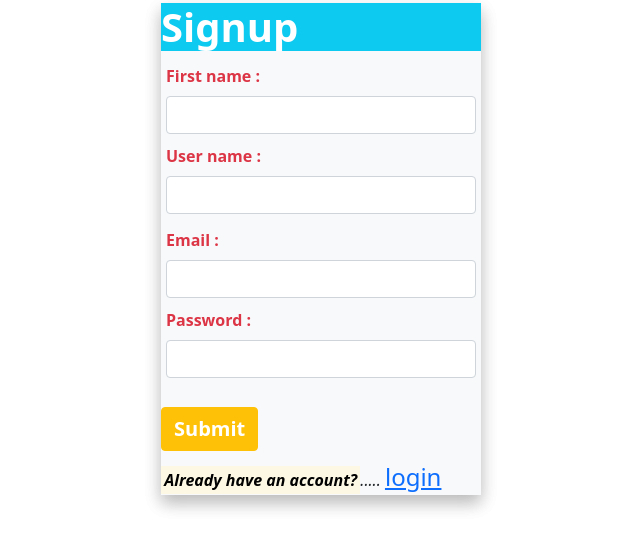
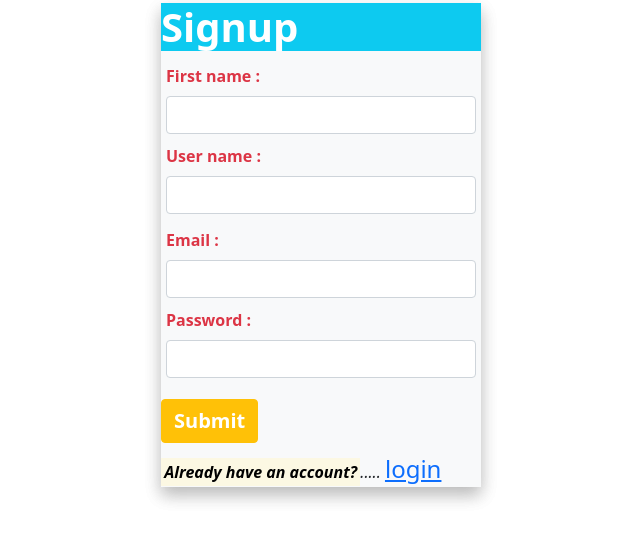
Before and after one commit to emmanuelsley/Crud_Application, a PHP site: page /register.crud.php in a window 1280 px wide. Shown: the part 45-595 px from the top of the page, without its empty margins (319-959 px from the left). Run offline with PHP 8.4, Linux system fonts and the light colour scheme.

Commit message:
My first commit

```diff
--- a/register.crud.php
+++ b/register.crud.php
@@ -7,7 +7,7 @@
     <link rel="stylesheet" href="css/bootstrap.min.css">
     <link rel="stylesheet" href="CSS/style.css">
 </head>
-<body class='container: w-25 pl-5 shadow   m-5 mx-auto g-3 '>
+<body class="container: w-25 pl-5 shadow   m-5 mx-auto g-3 ">
 <form action="process/register.php" method="POST" class="mt-5 shadow bg-light  ">
 <h1 ex-auto class="btn-info text-white fw-bold ">Signup</h1>
 
@@ -42,7 +42,7 @@
 
 
   <!-- <button type="submit" class="btn btn-primary">Submit</button> -->
-  <input type="submit" class="btn btn-warning mt-2 mb-2 fs-5 text-white fw-bold mx-auto " value="Submit" name="submit">
+  <input type="submit" class="btn btn-warning ml-2 mb-2 fs-5 text-white fw-bold mx-auto " value="Submit" name="submit">
   <p mr-5><i><mark><b>Already have an account?</b></mark>.....</i> <a href="views/login.php" class="fs-4">login</a></p>
 </form>
 
```
